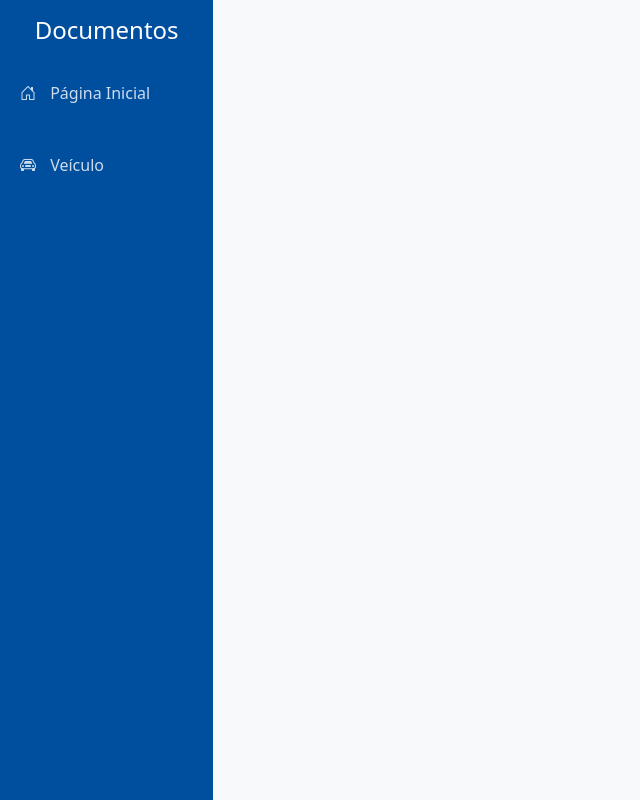
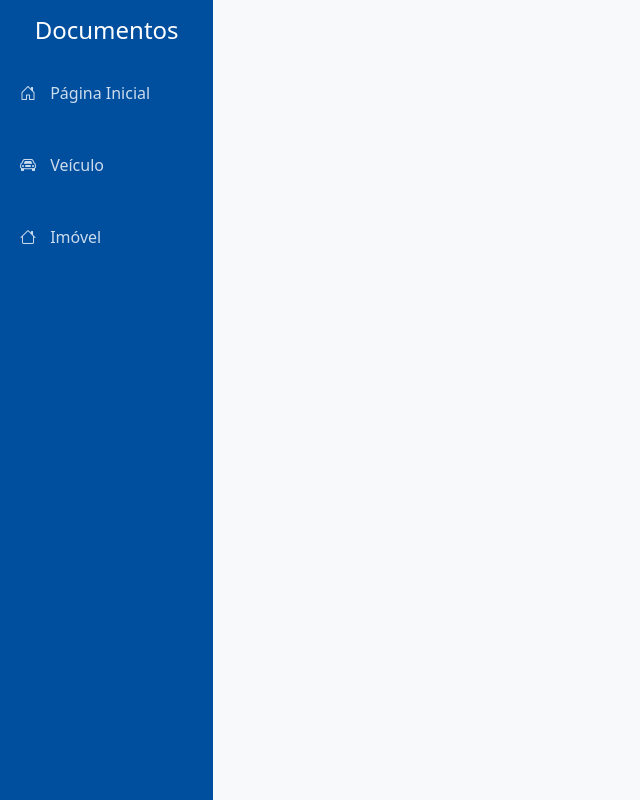
Before and after one commit to Antonio-Neves/document-automation, a Django app: page / in a window 1280 px wide. Shown: the whole page, without its empty margins (0-640 px from the left). Run offline with Django 5.2, Linux system fonts and the light colour scheme; some libraries are stand-ins or nearby versions.

Commit message:
Changed sidebar after new contract creation

```diff
--- a/base/templates/base/_base_sidebar.html
+++ b/base/templates/base/_base_sidebar.html
@@ -23,6 +23,14 @@
                 </a>
             </li>
 
+            <li class="nav-item mt-4">
+                <a class="nav-link"
+                   href="{% url 'contract_sale_property' %}">
+                    <i class="bi bi-house"></i>
+                    Imóvel
+                </a>
+            </li>
+
 {#            <li class="nav-item mt-4">#}
 {#                <a class="nav-link" href="{% url 'admin:index' %}">#}
 {#                    <i class="bi bi-gear"></i>#}
```
